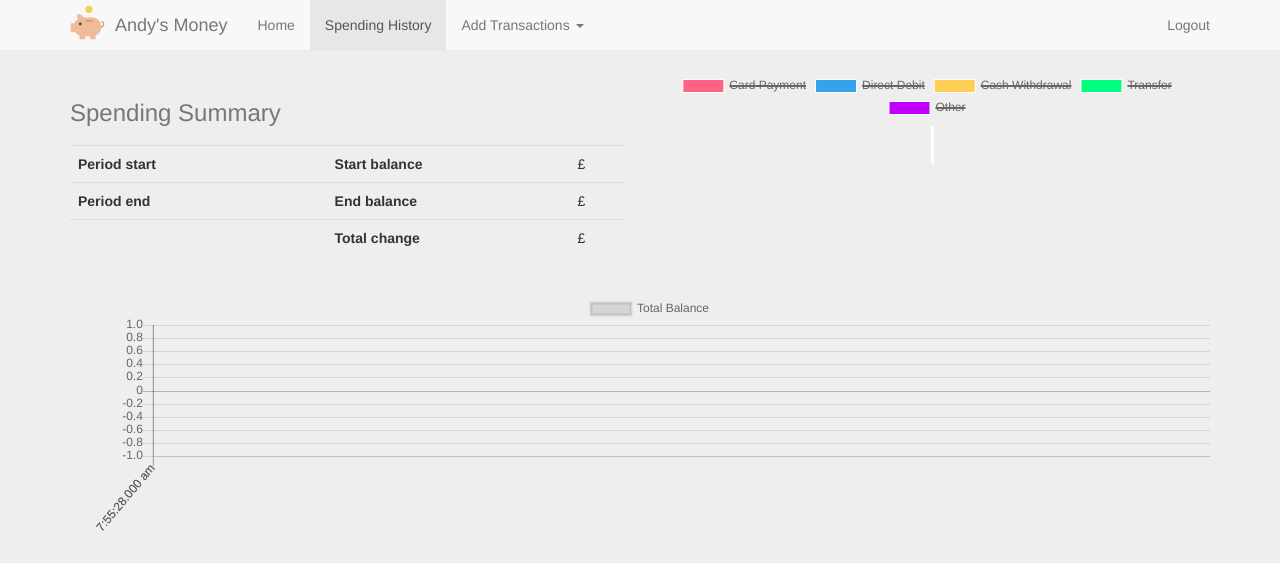
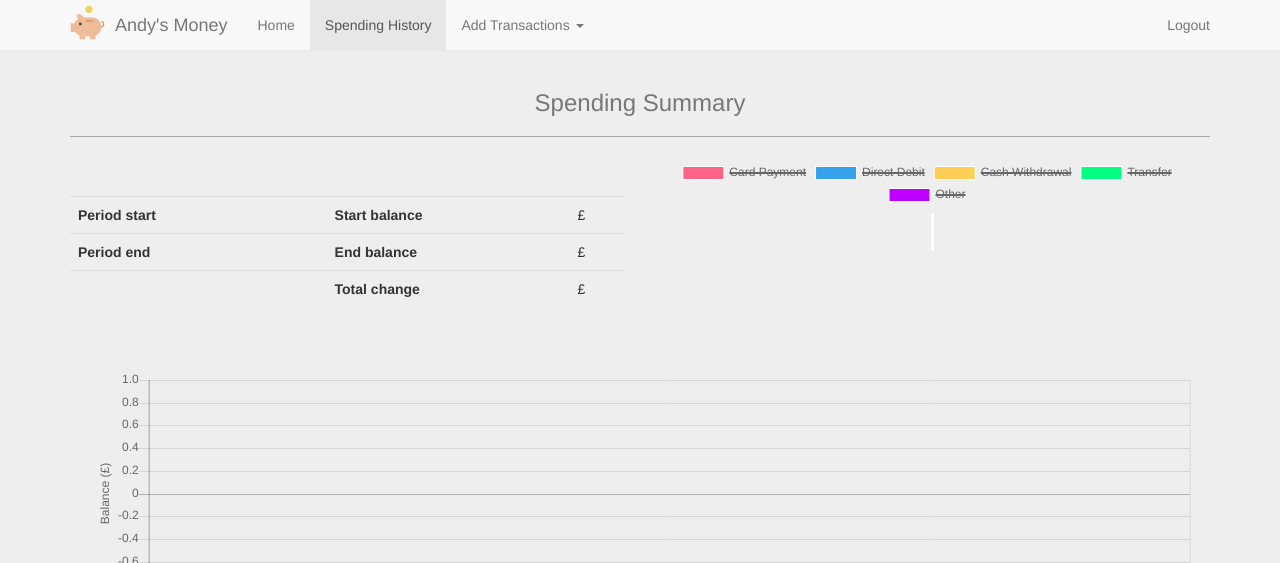
Before and after one commit to andyb3/money, a Django app: template transactions/templates/transactions/view_tx.html in a window 1280 px wide. Shown: the top 563 px of the page. Run offline with Django 3.2, Linux system fonts and the light colour scheme; the template is opened without the code that fills it, so the values that code supplies are empty; some libraries are stand-ins or nearby versions.

Commit message:
Tweaked chart configuration and turned off animations

```diff
--- a/transactions/templates/transactions/view_tx.html
+++ b/transactions/templates/transactions/view_tx.html
@@ -35,13 +35,15 @@
     </nav>
 
     <div class="container" style='max-width:1200px;margin:0 auto'>
+    <h3 class='text-center text-muted'>Spending Summary</h3>
+    <hr style='border-color:#A9A9A9'/>
       <div class="row" style='display:flex;align-items:center'>
         <div class="col-md-6">
 
       <!-- Main component for a primary marketing message or call to action -->
 
         <table class=table>
-        <caption><h3>Spending Summary</h3></caption>
+
         <tr>
           <td><b>Period start</b></td>
           <td>{{ start_date }}</td>
@@ -107,8 +109,8 @@
         };
         var options = {
           animation: {
-            animateScale: true,
-            animateRotate: true
+            animateScale: false,
+            animateRotate: false
           }
         };
         var myDoughnutChart = new Chart(ctx, {
@@ -133,16 +135,25 @@
                   {% endfor %}
                   ],
             lineTension: 0,
-            pointRadius: 0.5
+            pointRadius: 0.5,
         }]
       };
       var options = {
+        legend: {display: false},
+        animation: {duration: 0},
         layout: {padding: 15},
         scales: {
           xAxes: [{
             type: 'time',
+            time: {minUnit: 'day'},
             position: 'bottom',
             ticks: {padding:100}
+          }],
+          yAxes: [{
+            scaleLabel: {
+              display: true,
+              labelString: "Balance (£)"
+            }
           }]
         }
       };
```
